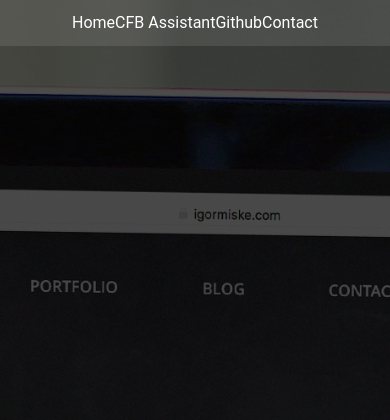
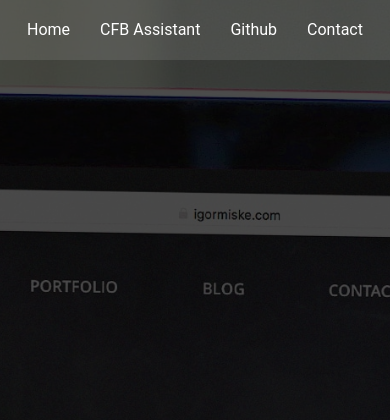
Before and after one commit to tdwebdesign/thomasd9e, a Django app: template website/templates/index.html in a window 390 px wide. Shown: the top 420 px of the page. Run offline with Django 4.2, Linux system fonts and the light colour scheme; the template is opened without the code that fills it, so the values that code supplies are empty.

Commit message:
adjusted css for index

```diff
--- a/website/static/website/index.css
+++ b/website/static/website/index.css
@@ -150,18 +150,3 @@
     color: #fff;
     font-size: 1.2rem;
 }
-
-
-/* Footer styles */
-
-/* Media Query for responsiveness */
-@media screen and (max-width: 768px) {
-    nav {
-        flex-direction: column;
-        height: auto;
-    }
-
-    nav li {
-        margin: 10px 0;
-    }
-}
```
